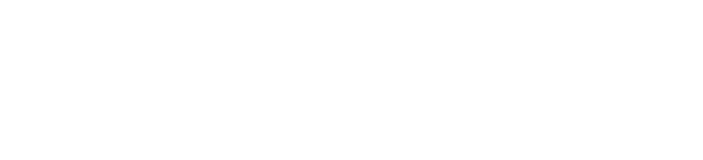
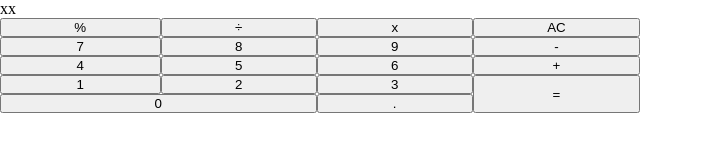
Before and after one commit to magasinet/odin-calculator, a plain HTML site: page index.html in a window 1280 px wide. Shown: the whole page, without its empty margins (0-703 px from the left). Drawn offline with Linux system fonts and the light colour scheme.

Commit message:
Elements and style Add calculator elements Create css file Style elements with grid

```diff
--- a/index.html
+++ b/index.html
@@ -1,14 +1,56 @@
 <!DOCTYPE html>
 <html lang="en">
+
 <head>
     <meta charset="UTF-8">
     <meta http-equiv="X-UA-Compatible" content="IE=edge">
     <meta name="viewport" content="width=device-width, initial-scale=1.0">
     <title>Calculator</title>
     <script src="index.js" defer></script>
+    <link rel="stylesheet" href="styles.css">
 </head>
+
 <body>
+    <div id="calculator">
+        <div class="grid-container">
+            <div id="display">xx</div>
+
+            <button class="percentage">%</button>
+            <button class="divide">÷</button>
+            <button class="multiply">x</button>
+            <button class="clear">AC</button>
+
+            <button class="seven">7</button>
+            <button class="eight">8</button>
+            <button class="nine">9</button>
+            <button class="minus">-</button>
+
+            <button class="four">4</button>
+            <button class="five">5</button>
+            <button class="six">6</button>
+            <button class="plus">+</button>
+
+
+            <button class="one">1</button>
+            <button class="two">2</button>
+            <button class="three">3</button>
+
+
+
+
+            <button class="equal">=</button>
+            <button class="zero">0</button>
+
+
+
+
+            <button class="dot">.</button>
+
+
+        </div>
+    </div>
 
 
 </body>
+
 </html>
--- /dev/null
+++ b/styles.css
@@ -0,0 +1,31 @@
+* {
+    margin: 0;
+    padding: 0;
+}
+
+#calculator {
+    width: 50%;
+}
+
+.grid-container {
+    display: grid;
+    grid-template-columns: auto auto auto auto;
+    grid-template-rows: auto auto auto auto auto auto;
+}
+
+#display {
+    grid-column-start: 1;
+    grid-column-end: 5;
+}
+
+.zero {
+    grid-column-start: 1;
+    grid-column-end: 3;
+}
+
+ .equal {
+    grid-column-start: 4;
+    grid-column-end: 5;
+    grid-row-start: 5;
+    grid-row-end: 7;
+}
```
